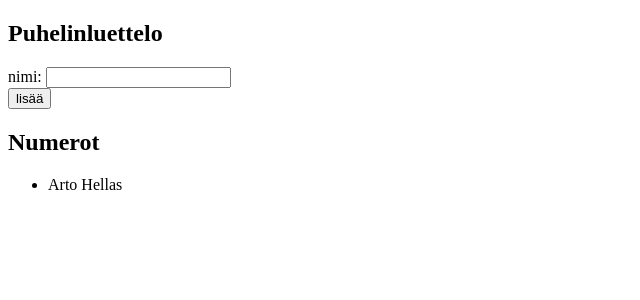
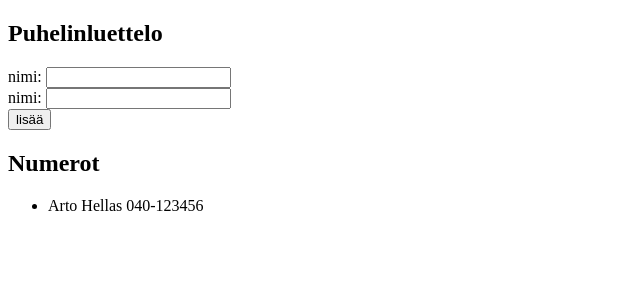
Before and after one commit to SimoAntikainen/HYmoocPart2, a React (Create React App) app in the folder part2/puhelinluettelo/: page / in a window 1280 px wide. Shown: the top 300 px of the page, without its empty margins (0-640 px from the left). Built offline with nearby package versions, Linux system fonts and the light colour scheme.

Commit message:
part 2.8

```diff
--- a/part2/puhelinluettelo/src/App.js
+++ b/part2/puhelinluettelo/src/App.js
@@ -5,9 +5,11 @@ class App extends React.Component {
     super(props)
     this.state = {
       persons: [
-        { name: 'Arto Hellas' }
+        { name: 'Arto Hellas',
+          number :'040-123456'}
       ],
-      newName: ''
+      newName: '',
+      newNumber: ''
     }
   }
 
@@ -19,7 +21,8 @@ class App extends React.Component {
     if(!isNameUnique) {
 
     const newPerson = {
-      name: this.state.newName
+      name: this.state.newName,
+      number: this.state.newNumber
     }
     console.log("newPerson", newPerson)
 
@@ -27,20 +30,27 @@ class App extends React.Component {
 
     this.setState({
       persons: newPersons,
-      newName: ''
+      newName: '',
+      newNumber: ''
     })
     } else {
       this.setState({
-        newName: ''
+        newName: '',
+        newNumber: ''
       })
     }
 
     console.log("persoonat", this.state.persons)
   }
 
-  handleNoteChange = (event) => {
+  handleNameChange = (event) => {
     console.log(event.target.value)
     this.setState({ newName: event.target.value })
+  }
+
+  handleNumberChange = (event) => {
+    console.log(event.target.value)
+    this.setState({ newNumber: event.target.value })
   }
 
   render() {
@@ -51,7 +61,13 @@ class App extends React.Component {
           <div>
             nimi: <input
                     value={this.state.newName}
-                    onChange={this.handleNoteChange}
+                    onChange={this.handleNameChange}
+                     />
+          </div>
+          <div>
+            nimi: <input
+                    value={this.state.newNumber}
+                    onChange={this.handleNumberChange}
                      />
           </div>
           <div>
@@ -61,7 +77,7 @@ class App extends React.Component {
         <h2>Numerot</h2>
         <div>
           <ul>
-              {this.state.persons.map(person => <li key={person.name}>{person.name}</li>)}
+              {this.state.persons.map(person => <li key={person.name}>{person.name} {person.number}</li>)}
           </ul>
         </div>
       </div>
```
